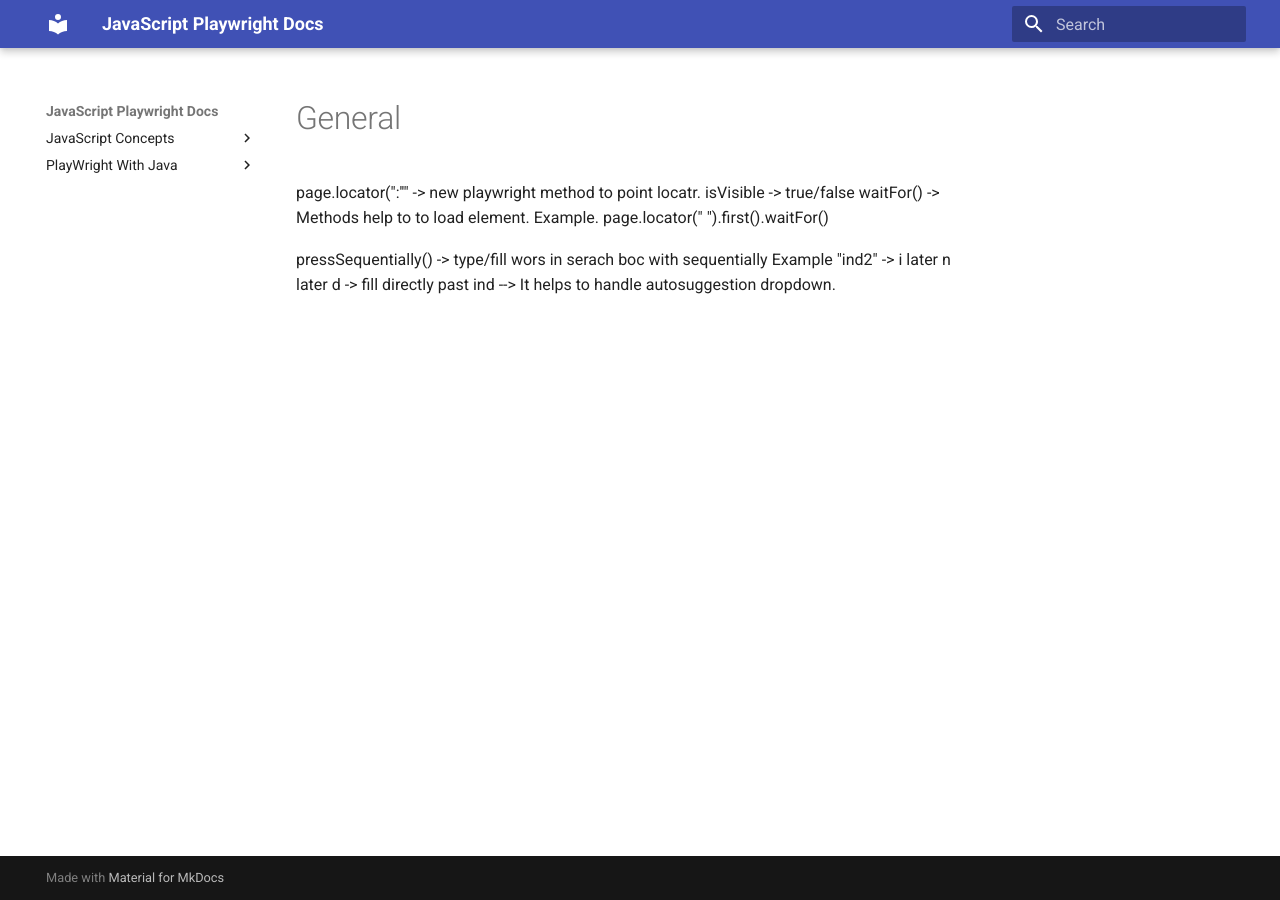
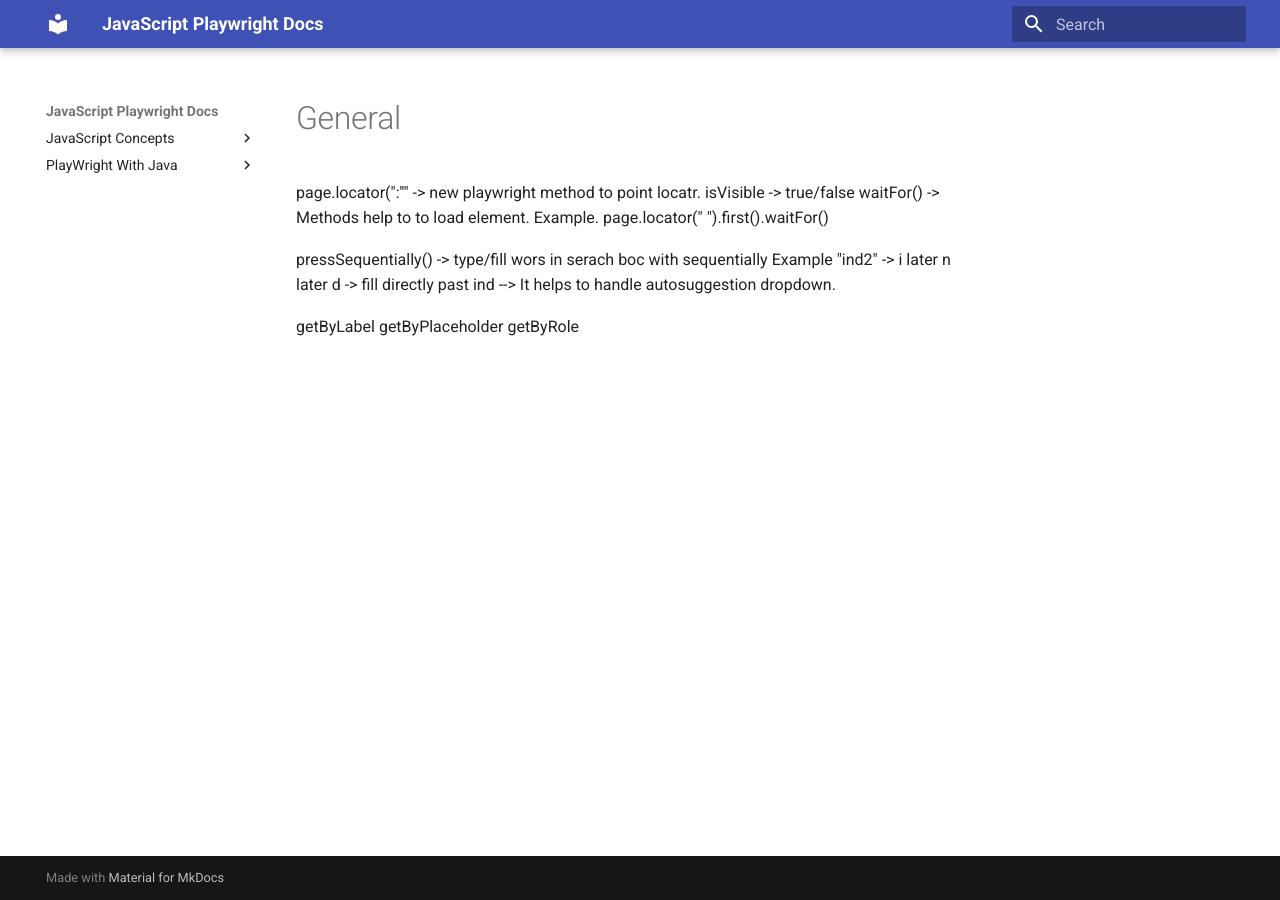
Before and after one commit to Play-Wright-course/automation-testing, an MkDocs documentation site: the page built from docs/javascriptConcepts/jscode/general.md, in a window 1280 px wide. Built offline with MkDocs 1.6.1 and Material for MkDocs 9.7.7, drawn with Linux system fonts in a browser that asks for light colours.

Commit message:
Update general.md

```diff
--- a/docs/javascriptConcepts/jscode/general.md
+++ b/docs/javascriptConcepts/jscode/general.md
@@ -4,3 +4,8 @@ waitFor()  -> Methods help to to load element. Example. page.locator("  ").first
 
 pressSequentially() -> type/fill wors in serach boc with sequentially
 Example "ind2"  -> i later n later d  -> fill directly past ind --> It helps to handle autosuggestion dropdown.
+
+
+getByLabel
+getByPlaceholder
+getByRole
```
